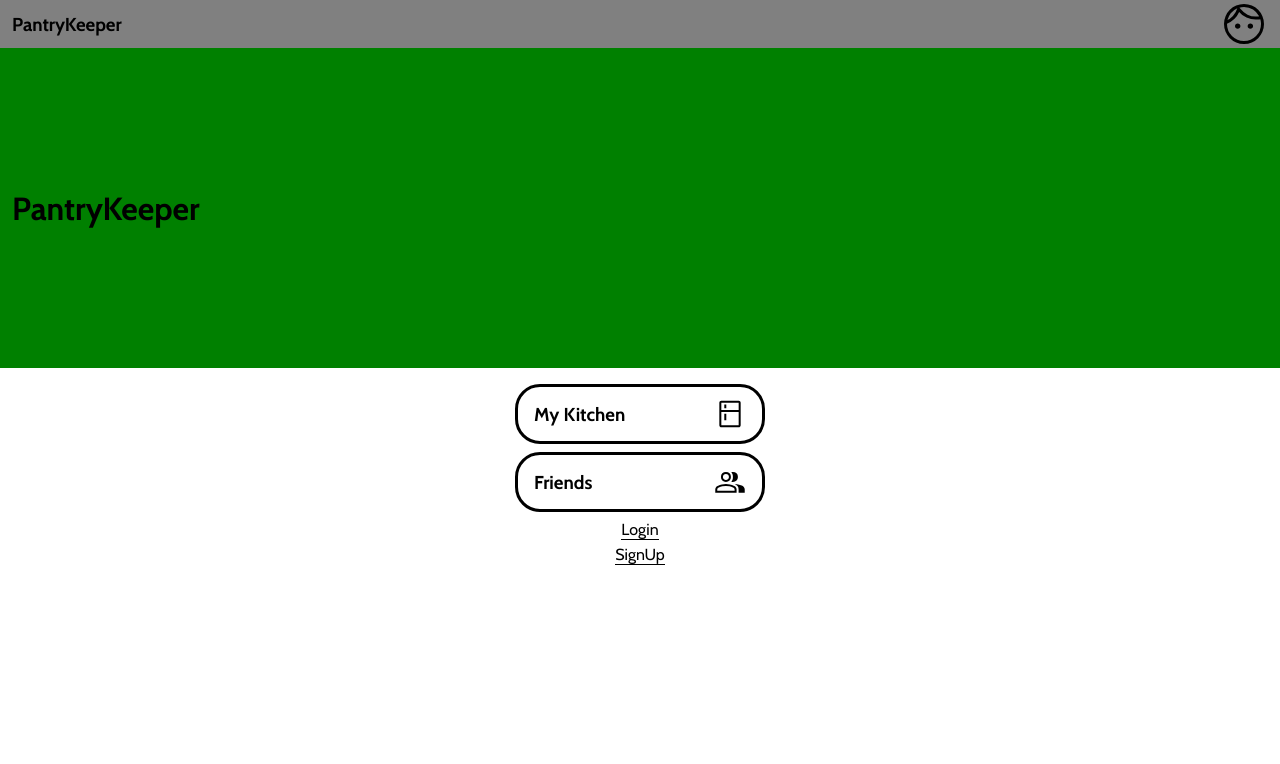
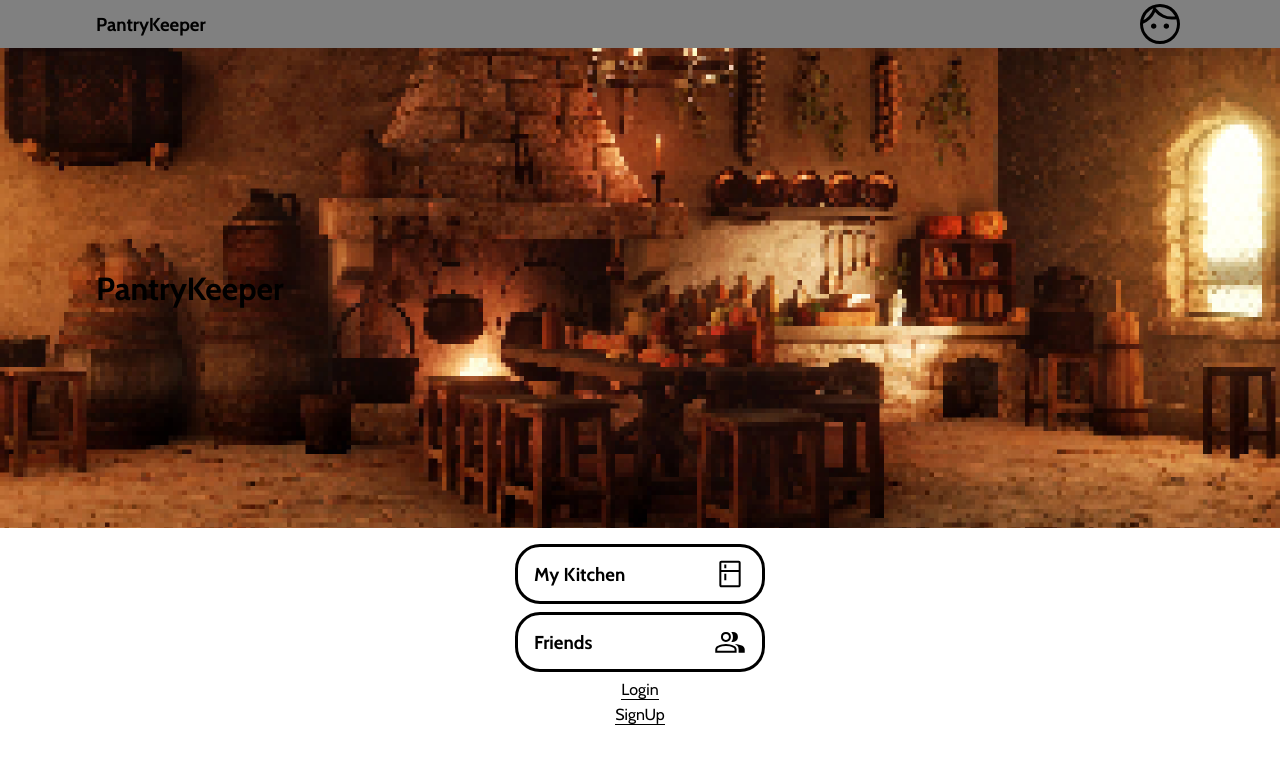
Before and after one commit to aliv314/pantrykeeper, a React (Create React App) app in the folder client/: page / in a window 1280 px wide. Shown: the top 764 px of the page. Built offline with nearby package versions, Linux system fonts and the light colour scheme; no server answers.

Commit message:
added desktop and tablet styling

```diff
--- a/client/src/pages/Home/Home.scss
+++ b/client/src/pages/Home/Home.scss
@@ -6,9 +6,16 @@
     height: 40vh;
     display: flex;
     align-items: center;
-    background-color: green;
+    background-image: url('../../assets/images/images/banner.png');
+    background-size: cover;
+    background-repeat: no-repeat;
+    background-position: center;
     @include padding-baseline;
-    &__title{}
+
+    @include display-tablet{
+        height: 60vh;
+    }
+    &__title{ }
 }
 .home-body{
     display: flex;
--- a/client/src/styles/_mixins.scss
+++ b/client/src/styles/_mixins.scss
@@ -5,7 +5,7 @@
         @content;
     }
 }
-@mixin display-laptop {
+@mixin display-desktop {
     @media screen and (min-width: $display-desktop) {
         @content;
     }
@@ -19,7 +19,16 @@
     list-style: none;
 }
 @mixin card-item {
-    @include padding-baseline;
+    margin-right: 0.5rem;
+    margin-left: 0.5rem;
+    @include display-tablet(){
+        margin-right: 1rem;
+        margin-left: 1rem;
+    }
+    @include display-desktop(){
+        margin-right: 1.5rem;
+        margin-left: 1.5rem;
+    }
 }
 @mixin card-container {
     display: flex;
@@ -31,8 +40,11 @@
     border: 3px solid black;
     margin: auto;
     margin-bottom: 1rem;
+    cursor: pointer;
 
-    cursor: pointer;
+    @include display-tablet(){
+        margin-bottom: 2rem;
+    }
 }
 
 //Modals
@@ -57,11 +69,24 @@
     position: absolute;
     bottom: 0;
     background-color: white;
+    @include display-tablet(){
+        width: 40%;
+        height: 100%;
+        right: 0;
+    }
 }
 //Padding
 @mixin padding-baseline {
     padding-right:  0.75rem;
     padding-left:  0.75rem;
+    @include display-tablet(){
+        padding-right:  3rem;
+        padding-left:  3rem;
+    }
+    @include display-desktop(){
+        padding-right:  6rem;
+        padding-left:  6rem;
+    }
 }
 
 //Margins
```
